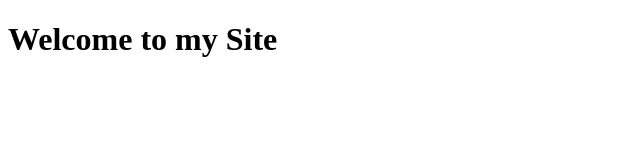
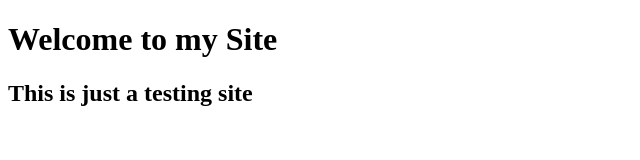
Before and after one commit to albert-tadros/Test-Site, a plain HTML site: page index.html in a window 1280 px wide. Shown: the whole page, without its empty margins (0-640 px from the left). Drawn offline with Linux system fonts and the light colour scheme.

Commit message:
added another h2 tag

```diff
--- a/index.html
+++ b/index.html
@@ -8,5 +8,6 @@
   </head>
   <body>
     <h1>Welcome to my Site</h1>
+    <h2>This is just a testing site</h2>
   </body>
 </html>
```
